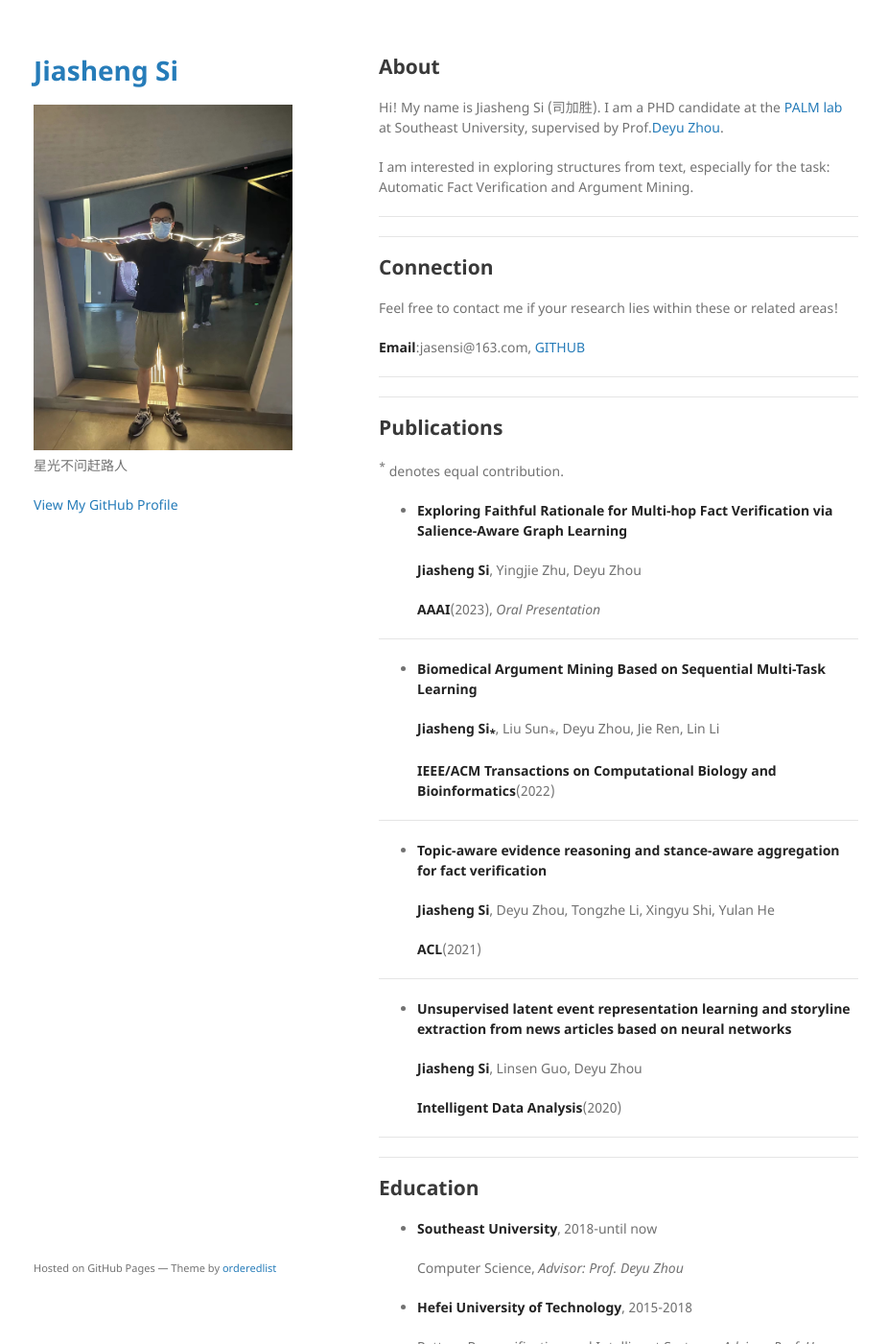
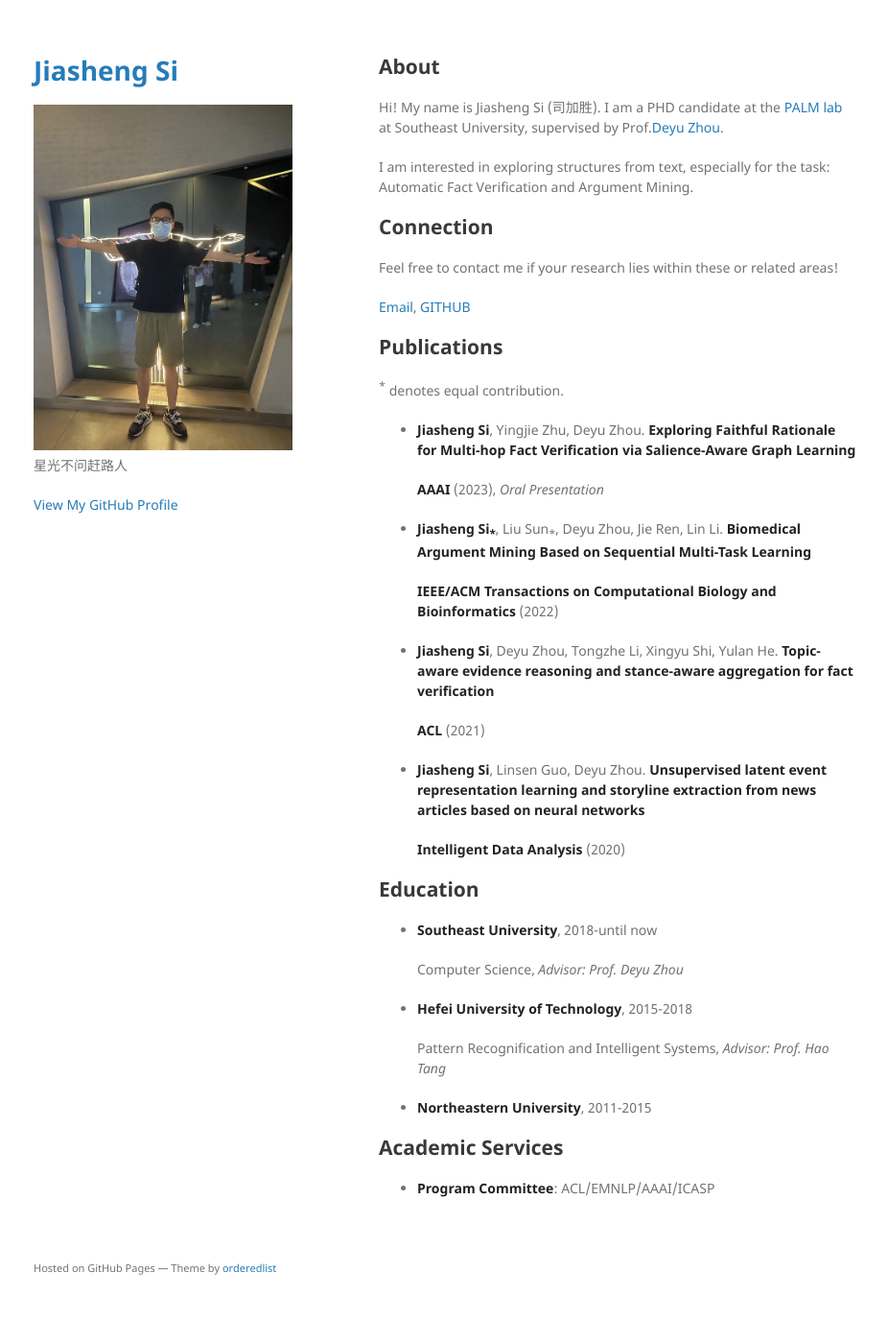
Before and after one commit to jasenchn/jasenchn.github.io, a Jekyll site: the page built from index.md, in a window 1280 px wide and 1400 px high. Shown: the whole window at 96% size, without its empty margins (175-1101 px from the left). Built offline with Jekyll 4.4.1, drawn with Linux system fonts in a browser that asks for light colours; our own code applies the rules of GitHub Pages for plain Markdown files.

Commit message:
Update index.md

```diff
--- a/index.md
+++ b/index.md
@@ -8,54 +8,37 @@ Hi! My name is Jiasheng Si (司加胜). I am a PHD candidate at the [PALM lab](h
 
 I am interested in exploring structures from text, especially for the task: Automatic Fact Verification and Argument Mining.
 
----
----
 
 ## Connection
 Feel free to contact me if your research lies within these or related areas!
 
-**Email**:jasensi@163.com, [GITHUB](https://github.com/jasenchn)
-
----
----
+[Email](jasensi@163.com), [GITHUB](https://github.com/jasenchn)
 
 
 ## Publications
 
 <sup>*</sup> denotes equal contribution.
 
-- **Exploring Faithful Rationale for Multi-hop Fact Verification via Salience-Aware Graph Learning**
+- **Jiasheng Si**, Yingjie Zhu, Deyu Zhou. **Exploring Faithful Rationale for Multi-hop Fact Verification via Salience-Aware Graph Learning**
 
-  **Jiasheng Si**, Yingjie Zhu, Deyu Zhou
+  **AAAI** (2023), *Oral Presentation*
 
-  **AAAI**(2023), *Oral Presentation*
 
- ---
+- **Jiasheng Si<sub>*</sub>**, Liu Sun<sub>*</sub>, Deyu Zhou, Jie Ren, Lin Li. **Biomedical Argument Mining Based on Sequential Multi-Task Learning**
 
-- **Biomedical Argument Mining Based on Sequential Multi-Task Learning**
+  **IEEE/ACM Transactions on Computational Biology and Bioinformatics** (2022)
 
-  **Jiasheng Si<sub>*</sub>**, Liu Sun<sub>*</sub>, Deyu Zhou, Jie Ren, Lin Li
 
-  **IEEE/ACM Transactions on Computational Biology and Bioinformatics**(2022)
 
- ---
+- **Jiasheng Si**, Deyu Zhou, Tongzhe Li, Xingyu Shi, Yulan He. **Topic-aware evidence reasoning and stance-aware aggregation for fact verification**
 
-- **Topic-aware evidence reasoning and stance-aware aggregation for fact verification**
+  **ACL** (2021)
 
-  **Jiasheng Si**, Deyu Zhou, Tongzhe Li, Xingyu Shi, Yulan He
 
-  **ACL**(2021)
+- **Jiasheng Si**, Linsen Guo, Deyu Zhou. **Unsupervised latent event representation learning and storyline extraction from news articles based on neural networks**
 
----
+  **Intelligent Data Analysis** (2020)
 
-- **Unsupervised latent event representation learning and storyline extraction from news articles based on neural networks**
-
-  **Jiasheng Si**, Linsen Guo, Deyu Zhou
-
-  **Intelligent Data Analysis**(2020)
-
----
----
 
 
 ## Education
@@ -70,8 +53,7 @@ Feel free to contact me if your research lies within these or related areas!
 
 - **Northeastern University**, 2011-2015
 
----
----
+
 
 ## Academic Services
 - **Program Committee**: ACL/EMNLP/AAAI/ICASP
```
